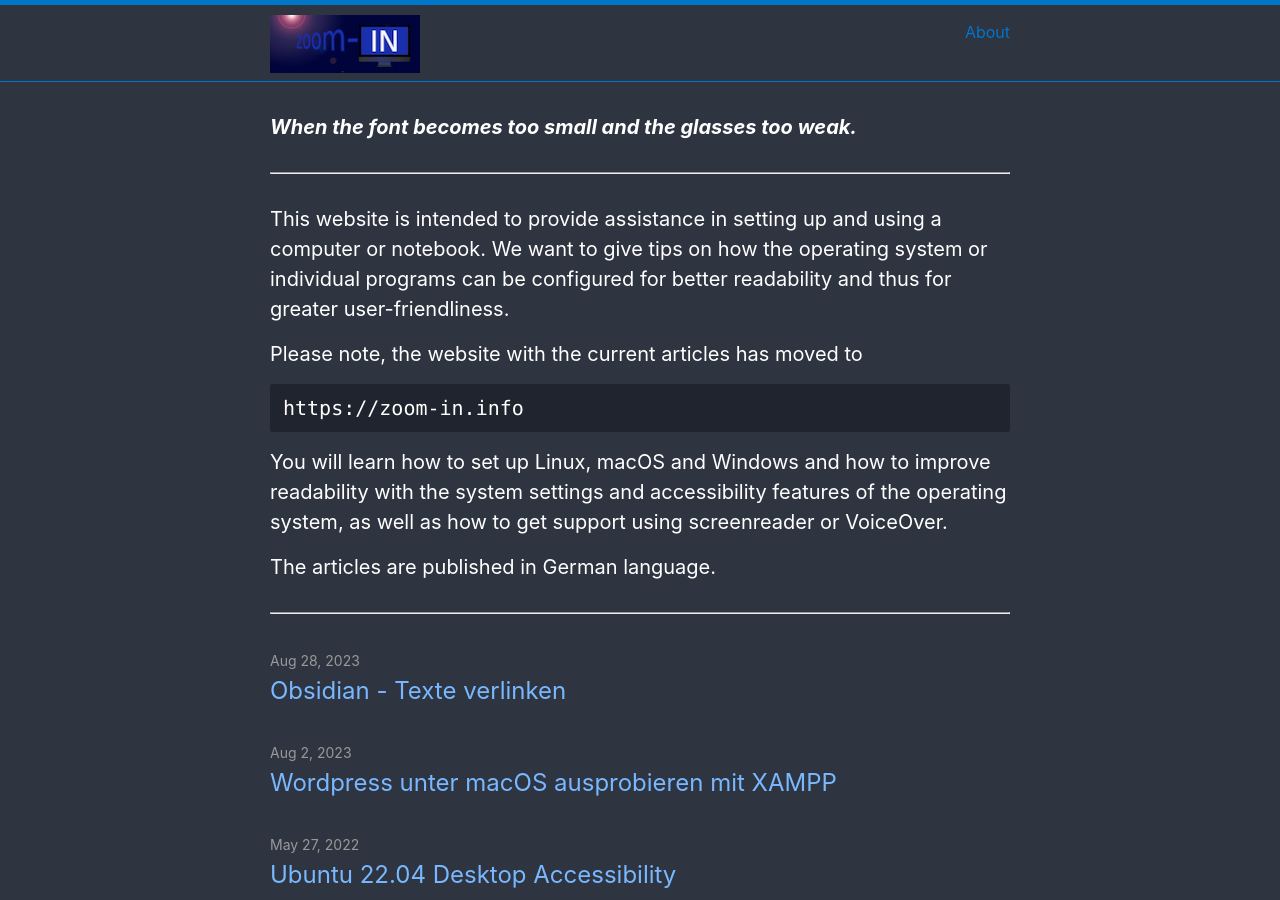
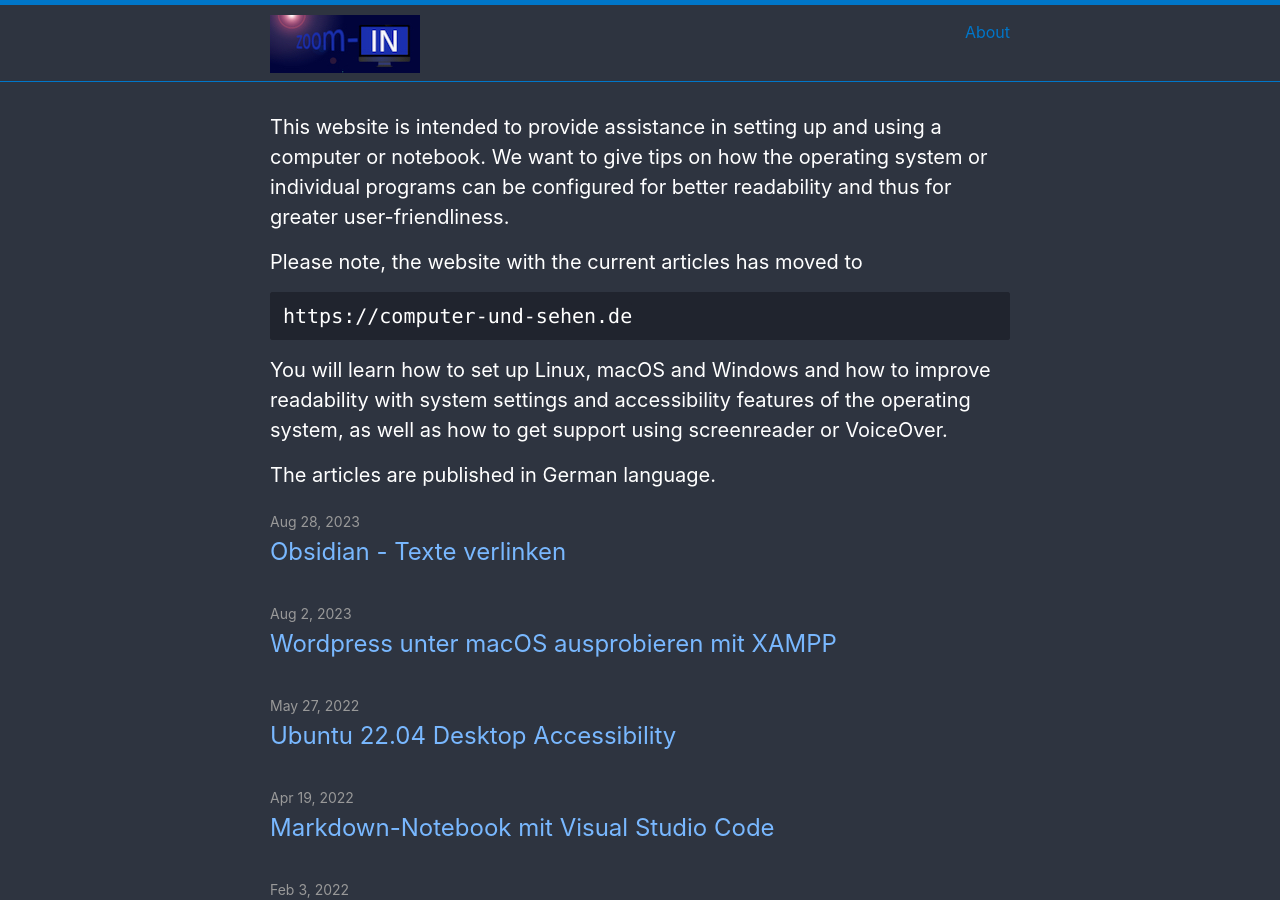
Before and after one commit to henrietteBaum/henrietteBaum.github.io, a Jekyll site: the page built from index.md, in a window 1280 px wide and 900 px high. Built offline with Jekyll 4.4.1, drawn with Linux system fonts in a browser that asks for light colours.

Commit message:
Update index.md

```diff
--- a/index.md
+++ b/index.md
@@ -10,18 +10,13 @@
 
 
 
-***When the font becomes too small and the glasses too weak.***
-
-___
 
 This website is intended to provide assistance in setting up and using a computer or notebook. We want to give tips on how the operating system or individual programs can be configured for better readability and thus for greater user-friendliness.
 
 Please note, the website with the current articles has moved to
 
-    https://zoom-in.info
+    https://computer-und-sehen.de
 
-You will learn how to set up Linux, macOS and Windows and how to improve readability with the system settings and accessibility features of the operating system, as well as how to get support using screenreader or VoiceOver.
+You will learn how to set up Linux, macOS and Windows and how to improve readability with system settings and accessibility features of the operating system, as well as how to get support using screenreader or VoiceOver.
 
 The articles are published in German language.
-
-___
```
